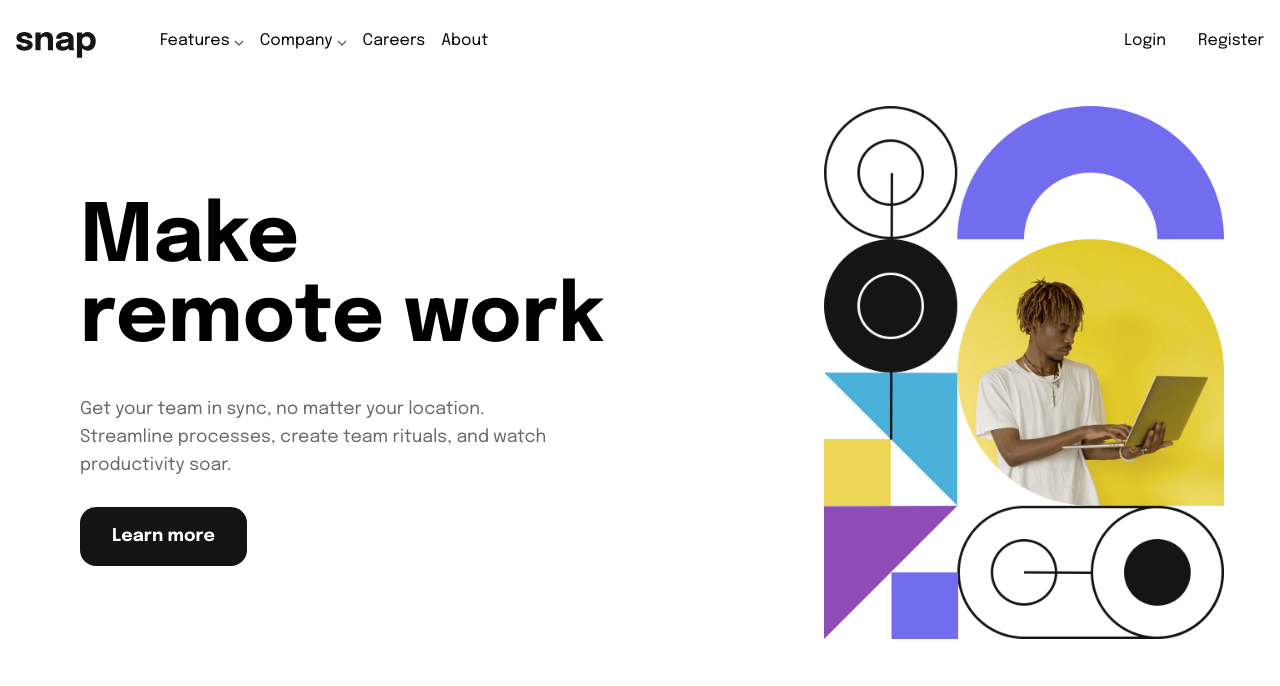
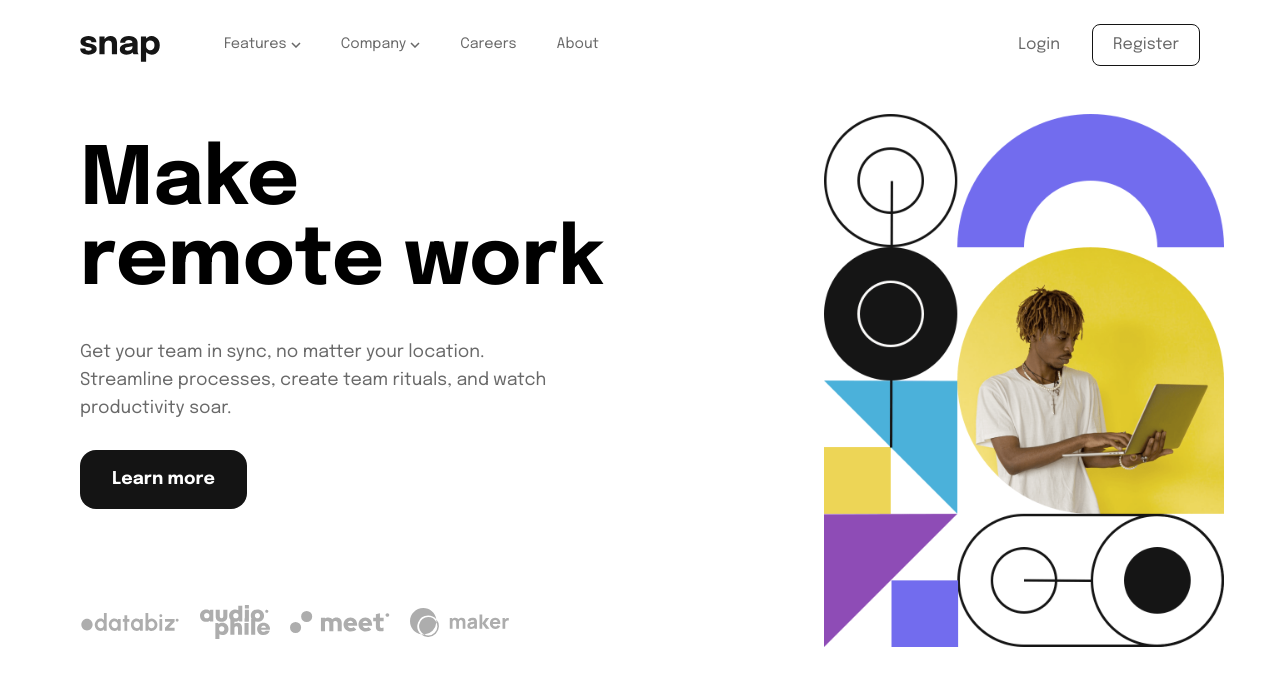
Before and after one commit to salmafadlabdulrahman/introsection, a Next.js app: page / in a window 1280 px wide. Shown: the top 686 px of the page. Built offline with nearby package versions, Linux system fonts and the light colour scheme.

Commit message:
add brands section

```diff
--- a/app/components/Hero.tsx
+++ b/app/components/Hero.tsx
@@ -34,6 +34,34 @@
           <button className="bg-black text-white py-4 px-8 rounded-2xl mt-7 font-bold text-[1.1em]">
             Learn more
           </button>
+
+          <div className="flex-items mt-[3em] lg:mt-[6em] justify-center flex-wrap gap-5 md:justify-start md:w-[60%] lg:w-[100%]">
+            <Image
+              src="/assets/images/client-databiz.svg"
+              width={100}
+              height={100}
+              alt="databiz logo"
+              className="border "
+            />
+            <Image
+              src="/assets/images/client-audiophile.svg"
+              width={70}
+              height={70}
+              alt="databiz logo"
+            />
+            <Image
+              src="/assets/images/client-meet.svg"
+              width={100}
+              height={100}
+              alt="databiz logo"
+            />
+            <Image
+              src="/assets/images/client-maker.svg"
+              width={100}
+              height={100}
+              alt="databiz logo"
+            />
+          </div>
         </div>
       </div>
     </main>
--- a/app/components/Navbar.tsx
+++ b/app/components/Navbar.tsx
@@ -3,7 +3,7 @@
 
 const Navbar = () => {
   return (
-    <nav className="px-4 py-6 ">
+    <nav className="px-4 py-6 lg:px-[5em] ">
       <div className="flex-items justify-between">
         <div className="flex-items gap-[4em] justify-between lg:justify-normal w-full">
           <Image
@@ -22,7 +22,7 @@
             />
           </div>
 
-          <ul className="hidden lg:flex items-center gap-4">
+          <ul className="hidden lg:flex items-center gap-10 text-mediumGray text-[.9em]">
             <li className="flex-items gap-1">
               Features
               <Image
@@ -30,7 +30,6 @@
                 alt="arrow down"
                 width={10}
                 height={10}
-                className="mt-1"
               />
             </li>
             <li className="flex-items gap-1">
@@ -40,7 +39,6 @@
                 alt="arrow down"
                 width={10}
                 height={10}
-                className="mt-1"
               />
             </li>
             <li>Careers</li>
@@ -49,8 +47,10 @@
         </div>
 
         <div className="lg:flex-items gap-8 hidden">
-          <button>Login</button>
-          <button>Register</button>
+          <button className="text-mediumGray">Login</button>
+          <button className="border border-black rounded-lg px-5 py-2 text-mediumGray">
+            Register
+          </button>
         </div>
       </div>
     </nav>
```
